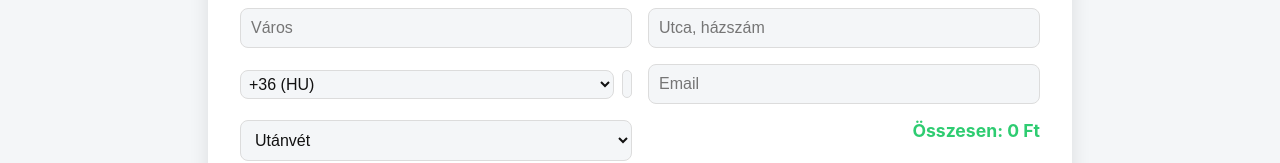
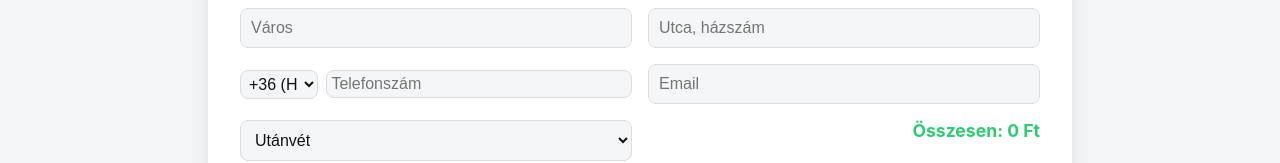
Before and after one commit to Harisnorbert/periferiaweb, a React (Create React App) app in the folder client/: page /FizetesOldal in a window 1280 px wide. Shown: the part 362-525 px from the top of the page. Built offline with nearby package versions, Linux system fonts and the light colour scheme.

Commit message:
Telefonszám

```diff
--- a/client/src/components/PhoneInput.js
+++ b/client/src/components/PhoneInput.js
@@ -15,7 +15,7 @@ const PhoneInput = ({ onChange, defaultCountryCode = "+36", defaultNumber = "" }
         class="telefon"
         value={countryCode}
         onChange={(e) => setCountryCode(e.target.value)}
-        style={{ padding: "4px" }}
+        style={{ padding: "4px", maxWidth:"20%" }}
       >
         <option value="+36">+36 (HU)</option>
         <option value="+44">+44 (UK)</option>
```
